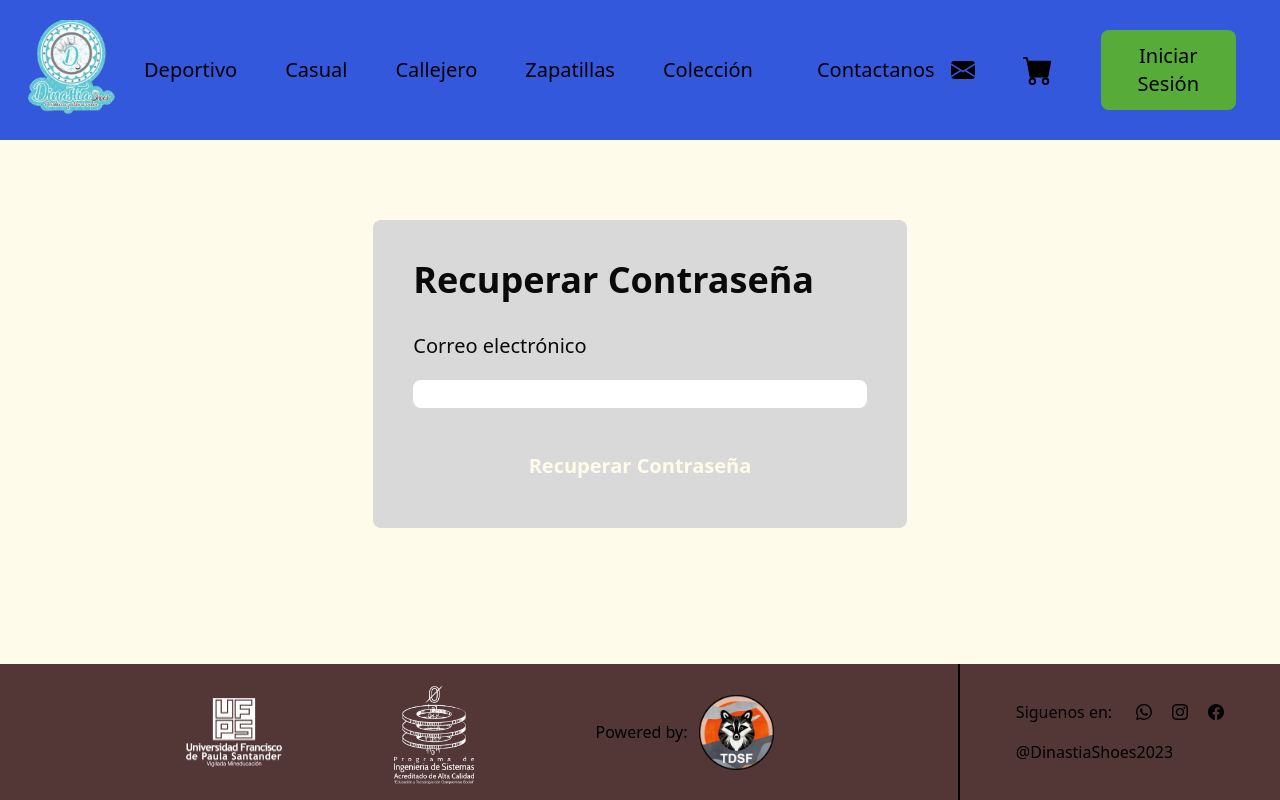
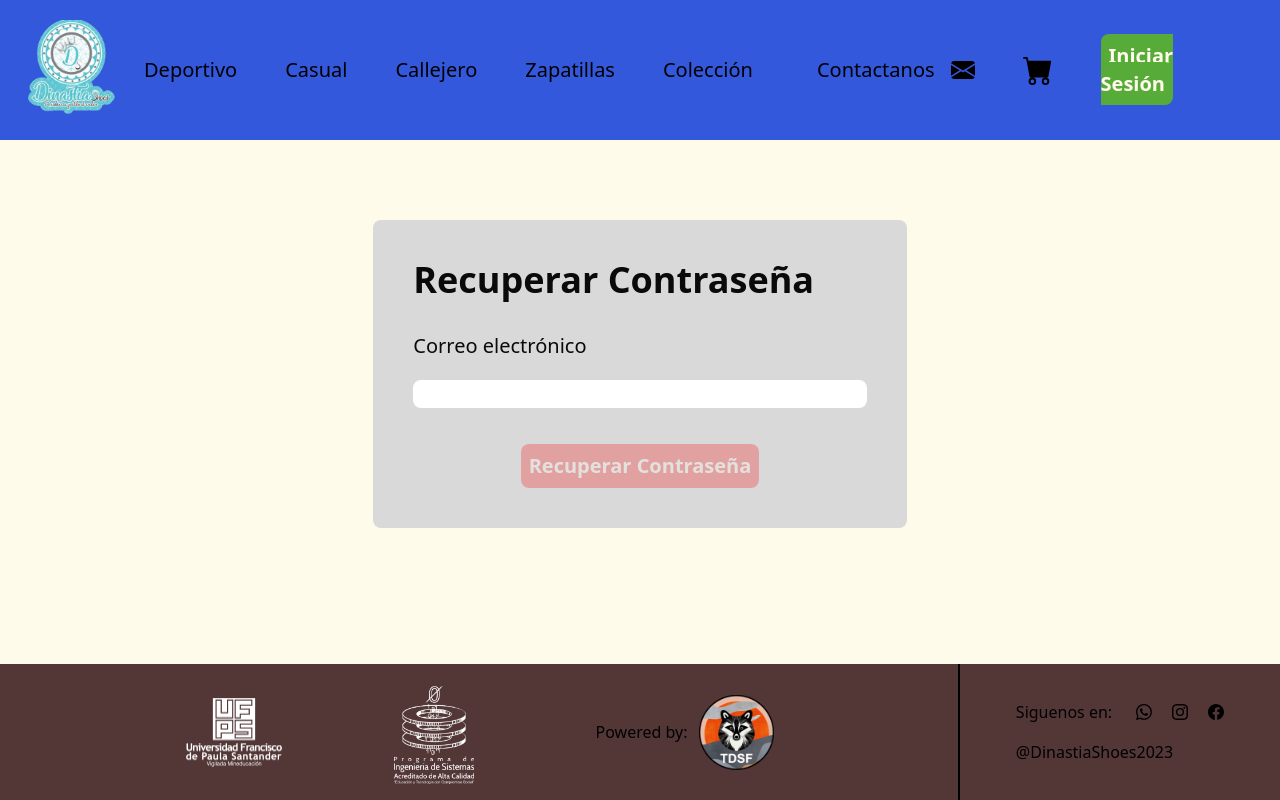
Before and after one commit to Malvare22/DinastiaShoes, a Next.js app: page /recovery in a window 1280 px wide. Built offline with nearby package versions, Linux system fonts and the light colour scheme.

Commit message:
Visuales de login y registro terminados, falta especificar mensajes de error

```diff
--- a/app/components/buttons.jsx
+++ b/app/components/buttons.jsx
@@ -3,7 +3,7 @@ import Link from "next/link";
 
 export const ToLink = (props) => {
     return(
-        <Link href={props.link}><button className="bg-green p-3 rounded-lg font-medium">{props.children}</button></Link>
+        <Link href={props.link} className={"text-white text-center min-w-[150px] mt-4 p-2 rounded-lg font-semibold " + props.color}>{props.children}</Link>
     );
 }
 
--- a/app/components/forms/inputs.jsx
+++ b/app/components/forms/inputs.jsx
@@ -31,7 +31,7 @@ export const InputDate = (props) => {
     return(
         <div>
             <input type="date" required className="w-full rounded-lg" onChange={handleInput}></input>
-            {(information[nameInput] != "" && !validate[nameInput] )&& <div className="text-redForButton text-sm">La información no corresponde a un campo valido</div>}
+            {(information[nameInput] != "" && !validate[nameInput] )&& <div className="text-orange text-sm">La información no corresponde a un campo valido</div>}
         </div>
     );
 }
@@ -62,7 +62,7 @@ export const InputText = (props) => {
     return(
         <div>
             <input type="text" required className="w-full rounded-lg" onChange={handleInput}></input>
-            {(information [nameInput] != "" && !validate[nameInput] )&& <div className="text-redForButton text-sm">La información no corresponde a un campo valido</div>}
+            {(information [nameInput] != "" && !validate[nameInput] )&& <div className="text-orange text-sm">La información no corresponde a un campo valido</div>}
         </div>
     );
 }
@@ -90,14 +90,32 @@ export const InputGenre = (props) => {
                 <option value="M">Masculino</option>
                 <option value="F">Femenino</option>
             </select>
-            {(information [nameInput] != "" && !validate[nameInput] )&& <div className="text-redForButton text-sm">La información no corresponde a un campo valido</div>}
+            {(information [nameInput] != "" && !validate[nameInput] )&& <div className="text-orange text-sm">La información no corresponde a un campo valido</div>}
         </div>
     );
 }
 
-export const InputEmail = () => {
+export const InputEmail = (props) => {
+    const {information, setInformation, nameInput, validate, setValidate} = props;
+
+
+    const verify = (info) => {
+        const regex = /^[a-zA-Z0-9.!#$%&'*+/=?^_`{|}~-]+@[a-zA-Z0-9-]+(?:\.[a-zA-Z0-9-]+)*$/;
+
+        return regex.test(info);
+    }
+
+    const handleInput = (e) => {
+        const info = e.target.value;
+        setInformation({...information, [nameInput] : info});
+        setValidate({...validate, [nameInput] : verify(info)});
+    }
+
     return(
-        <input type="email" required className="w-full rounded-lg"></input>
+        <div>
+            <input type="email" required onChange={handleInput} className="w-full rounded-lg"></input>
+        </div>
+
     );
 }
 
@@ -121,7 +139,7 @@ export const InputRegisterEmail = (props) => {
     return(
         <div>
             <input type="email" required onChange={handleInput} className="w-full rounded-lg"></input>
-            {("" != information[nameInput] && !validate[nameInput]) && <div className="text-redForButton text-sm">La información no corresponde a un campo valido</div>}
+            {("" != information[nameInput] && !validate[nameInput]) && <div className="text-orange text-sm">La información no corresponde a un campo valido</div>}
         </div>
 
     );
@@ -129,12 +147,6 @@ export const InputRegisterEmail = (props) => {
 
 const verifyPassword = () => {
 
-}
-
-export const InputPassword = () => {
-    return(
-        <input type="password" required className="w-full rounded-lg"></input>
-    );
 }
 
 export const InputRegisterPassword = (props) => {
@@ -156,12 +168,39 @@ export const InputRegisterPassword = (props) => {
 
     return(
         <div className="space-y-5">
+            <div>
             <LabelInput>Contraseña</LabelInput>
             <input required type="password" name={nameInput1} onChange={handleInput} className="w-full rounded-lg"></input>
-            {(information[nameInput1] != "" && !validate[nameInput1]) && <div className="text-redForButton text-sm">La información no corresponde a un campo valido</div>}
+            {(information[nameInput1] != "" && !validate[nameInput1]) && <div className="text-orange text-sm">La información no corresponde a un campo valido</div>}
+            </div>
+            <div>
             <LabelInput>Confirmar Contraseña</LabelInput>
             <input required type="password" name={nameInput2} onChange={handleInput} className="w-full rounded-lg"></input>
-            {(information[nameInput2] != "" && !validate[nameInput1]) && <div className="text-redForButton text-sm">Ambas contraseñas deben ser iguales</div>}
+            {(information[nameInput2] != "" && !validate[nameInput1]) && <div className="text-orange text-sm">Ambas contraseñas deben ser iguales</div>}
+            </div>
         </div>
     );
 }
+
+export const InputPassword = (props) => {
+
+    const {information, setInformation, nameInput, validate, setValidate} = props;
+
+    const verify = (info) => {
+        const regex = /^[a-zA-Z0-9!@#$%^*()_+-={}|~][a-zA-Z0-9!@#$%^*()_+-={}|~]{8,}$/;
+        return regex.test(info[nameInput]);
+    }
+
+    const handleInput = (e) => {
+        const {value} = e.target;
+        const info = {...information, [nameInput] : value};
+        setInformation(info);
+        setValidate({...validate, [nameInput] : verify(info)});
+    }
+
+    return(
+        <div>
+            <input required type="password" onChange={handleInput} className="w-full rounded-lg"></input>
+        </div>
+    );
+}
--- a/app/components/navbar.jsx
+++ b/app/components/navbar.jsx
@@ -28,7 +28,9 @@ const Unlogged = () => {
                 <CarIcon></CarIcon>
             </Option>
             <Option>
-                <ToLink link={"/login"}>Iniciar Sesión</ToLink>
+                <div>
+                <ToLink link={"/login"} color="bg-green">Iniciar Sesión</ToLink>
+                </div>
             </Option>
 
         </div>
--- a/app/login/page.js
+++ b/app/login/page.js
@@ -1,9 +1,44 @@
+'use client'
+import { useState } from "react";
 import { Button } from "../components/buttons";
 import { FormContainer } from "../components/forms/container";
-import { InputDate, InputEmail, InputGenre, InputPassword, InputText } from "../components/forms/inputs";
+import { InputDate, InputEmail, InputGenre, InputPassword, InputRegisterEmail, InputText } from "../components/forms/inputs";
 import { AText, LabelInput, TitleInput} from "../components/text";
+import { sendLogin, validateInformation } from "../lib/information";
+
+const FrameMessage = () => {
+  return(
+    <div className="bg-darkRed rounded-md text-white text-font-semibold text-center text-base mx-14 p-2">
+        Los datos ingresados no coinciden con la información presente en el sistema
+    </div>
+  );
+}
+
+const infoBase = {
+  "correo" : "",
+  "contrasenia" : "",
+}
+
+const validateBase = {
+  "correo" : false,
+  "contrasenia" : false,
+}
 
 export default function Register() {
+
+  const [information, setInformation] = useState(infoBase);
+  const [validate, setValidate] = useState(validateBase);
+  const [showFail, setShowFail] = useState(false);
+
+  const handleButton = () =>{
+    if(!validateInformation(information)){
+      setShowFail(true);
+    }
+    else{
+        sendLogin(information);
+    }
+  }
+
 
   return (
     <FormContainer>
@@ -11,11 +46,11 @@ export default function Register() {
           Iniciar Sesión
       </TitleInput>
       <LabelInput>Correo electrónico</LabelInput>
-      <InputEmail></InputEmail>
+      <InputEmail information={information} setInformation={setInformation} validate={validate} setValidate={setValidate} nameInput={"correo"}></InputEmail>
 
       <LabelInput>Contraseña</LabelInput>
-      <InputPassword></InputPassword>
-
+      <InputPassword information={information} setInformation={setInformation} validate={validate} setValidate={setValidate} nameInput={"contrasenia"}></InputPassword>
+      {showFail && <FrameMessage></FrameMessage>}
       <div className="flex">
         <h4>¿No tienes una cuenta?</h4>
         <AText link="/register">Registro</AText>
@@ -27,7 +62,7 @@ export default function Register() {
       </div>
 
       <div className="flex justify-center">
-        <Button>Ingresar</Button>
+        <Button handleButton={handleButton} color="bg-orange">Ingresar</Button>
       </div>
     </FormContainer>
   )
--- a/app/recovery/page.js
+++ b/app/recovery/page.js
@@ -1,9 +1,35 @@
-import { Button } from "../components/buttons";
+'use client'
+import { useState } from "react";
+import { Button, FormButton } from "../components/buttons";
 import { FormContainer } from "../components/forms/container";
-import { InputDate, InputEmail, InputGenre, InputPassword, InputText } from "../components/forms/inputs";
+import { InputDate, InputEmail, InputGenre, InputPassword, InputRegisterEmail, InputText } from "../components/forms/inputs";
 import { LabelInput, TitleInput} from "../components/text";
+import { sendRecoveryEmail, validateInformation } from "../lib/information";
+import { useRouter } from "next/navigation";
+
+const infoBase = {
+  "correo" : ""
+};
+
+const validateBase = {
+  "correo" : false
+};
+
 
 export default function Register() {
+
+  const [information, setInformation] = useState(infoBase);
+  const [validate, setValidate] = useState(validateBase);
+  const router = useRouter();
+
+  const handleButton = () => {
+    if(validateInformation(validate)){
+      sendRecoveryEmail(information);
+
+      router.push("/recovery/send");
+
+    }
+  }
 
   return (
     <FormContainer>
@@ -11,9 +37,9 @@ export default function Register() {
           Recuperar Contraseña
       </TitleInput>
       <LabelInput>Correo electrónico</LabelInput>
-      <InputEmail></InputEmail>
+      <InputRegisterEmail information={information} setInformation={setInformation} validate={validate} setValidate={setValidate} nameInput={"correo"}></InputRegisterEmail>
       <div className="flex justify-center">
-        <Button>Recuperar Contraseña</Button>
+        <FormButton handleButton={handleButton} disable={!(validateInformation(validate))} color="bg-orange">Recuperar Contraseña</FormButton>
       </div>
     </FormContainer>
   )
--- a/app/recovery/reset/confirm/page.js
+++ b/app/recovery/reset/confirm/page.js
@@ -11,7 +11,7 @@ export default function Register() {
         <LabelInput>¡Se ha realizado el cambio de contraseña de manera exitosa!</LabelInput>
       </div>
       <div className="flex justify-center">
-        <Button>Volver al login</Button>
+        <Button color="bg-orange">Volver al login</Button>
       </div>
     </FormContainer>
   )
--- a/app/recovery/reset/page.js
+++ b/app/recovery/reset/page.js
@@ -15,7 +15,7 @@ export default function Register() {
       <LabelInput>Confirme su contraseña</LabelInput>
       <InputEmail></InputEmail>
       <div className="flex justify-center">
-        <Button>Cambiar Contraseña</Button>
+        <Button color="bg-orange">Cambiar Contraseña</Button>
       </div>
     </FormContainer>
   )
--- a/app/recovery/send/page.js
+++ b/app/recovery/send/page.js
@@ -1,4 +1,5 @@
-import { Button } from "../../components/buttons";
+import Link from "next/link";
+import { Button, ToLink } from "../../components/buttons";
 import { FormContainer } from "../../components/forms/container";
 import { InputDate, InputEmail, InputGenre, InputPassword, InputText } from "../../components/forms/inputs";
 import { LabelInput, TitleInput} from "../../components/text";
@@ -14,7 +15,7 @@ export default function Register() {
         <LabelInput>Si existe una cuenta asociada al correo electrónico ingresado, se enviará un mensaje para el cambio de la contraseña.</LabelInput>
       </div>
       <div className="flex justify-center">
-        <Button>Volver</Button>
+        <ToLink link="/login" color="bg-orange">Volver</ToLink>
       </div>
     </FormContainer>
   )
--- a/app/register/page.js
+++ b/app/register/page.js
@@ -4,7 +4,7 @@ import { Button, FormButton } from "../components/buttons";
 import { FormContainer } from "../components/forms/container";
 import { InputDate, InputEmail, InputGenre, InputPassword, InputRegisterEmail, InputRegisterPassword, InputText } from "../components/forms/inputs";
 import { LabelInput, TitleInput} from "../components/text";
-import { sendRegister, validateRegister, verifyRegister } from "../lib/information";
+import { sendRegister, validateInformation, verifyRegister } from "../lib/information";
 import Modal from "../components/modal";
 
 const infoBase = {
@@ -74,7 +74,7 @@ export default function Register() {
 
 
       <div className="flex justify-center">
-        <FormButton handleButton={handleButton} color="bg-orange" disable={!(validateRegister(validate))} >Registrar</FormButton>
+        <FormButton handleButton={handleButton} color="bg-orange" disable={!(validateInformation(validate))} >Registrar</FormButton>
       </div>
     </FormContainer>
   )
--- a/tailwind.config.js
+++ b/tailwind.config.js
@@ -26,7 +26,9 @@ module.exports = {
       'blueDark' : '#3358DB',
       'lightGrey' : '#D9D9D9',
       'orange' : '#FF0000',
-      'grey' : '#706B6B'
+      'grey' : '#706B6B',
+      'yellow' : '#D4B92E',
+      'darkRed' : '#AC3939',
     },
   },
   plugins: [],
```
Also changed, not shown: app/lib/information.js (+9 -1 lines).
